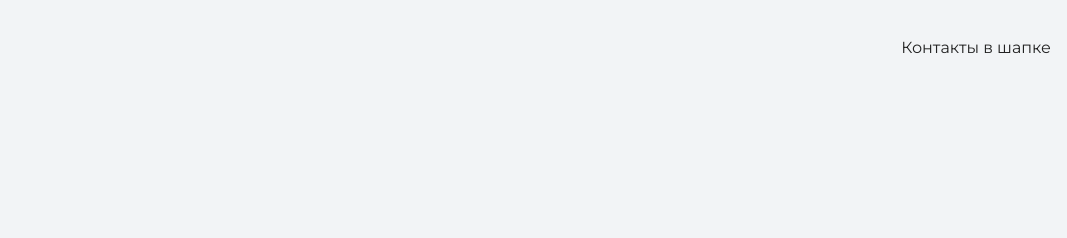
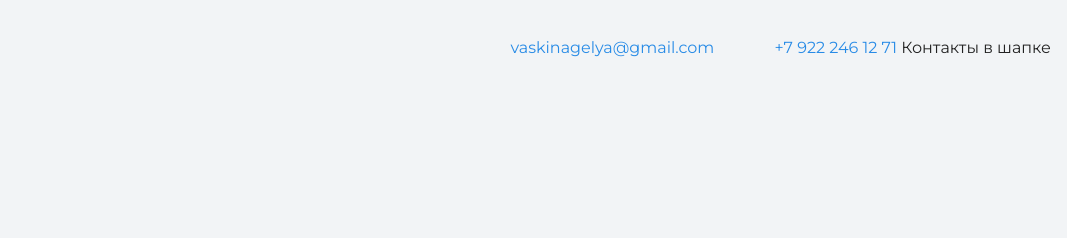
Before and after one commit to LapkaGelya/my-site, a plain HTML site: page index.html in a window 1280 px wide. Shown: the top 238 px of the page, without its empty margins (213-1280 px from the left). Drawn offline with nearby package versions, Linux system fonts and the light colour scheme.

Commit message:
поменялись контакты

```diff
--- a/index.html
+++ b/index.html
@@ -10,6 +10,8 @@
   <body>
     <header class="page-header">
       <div class="container">
+        <a href="vaskinagelya@gmail.com">vaskinagelya@gmail.com</a>
+        <a href="tel:+79222461271">+7 922 246 12 71</a>
       Контакты в шапке
       </div>
     </header>
```
